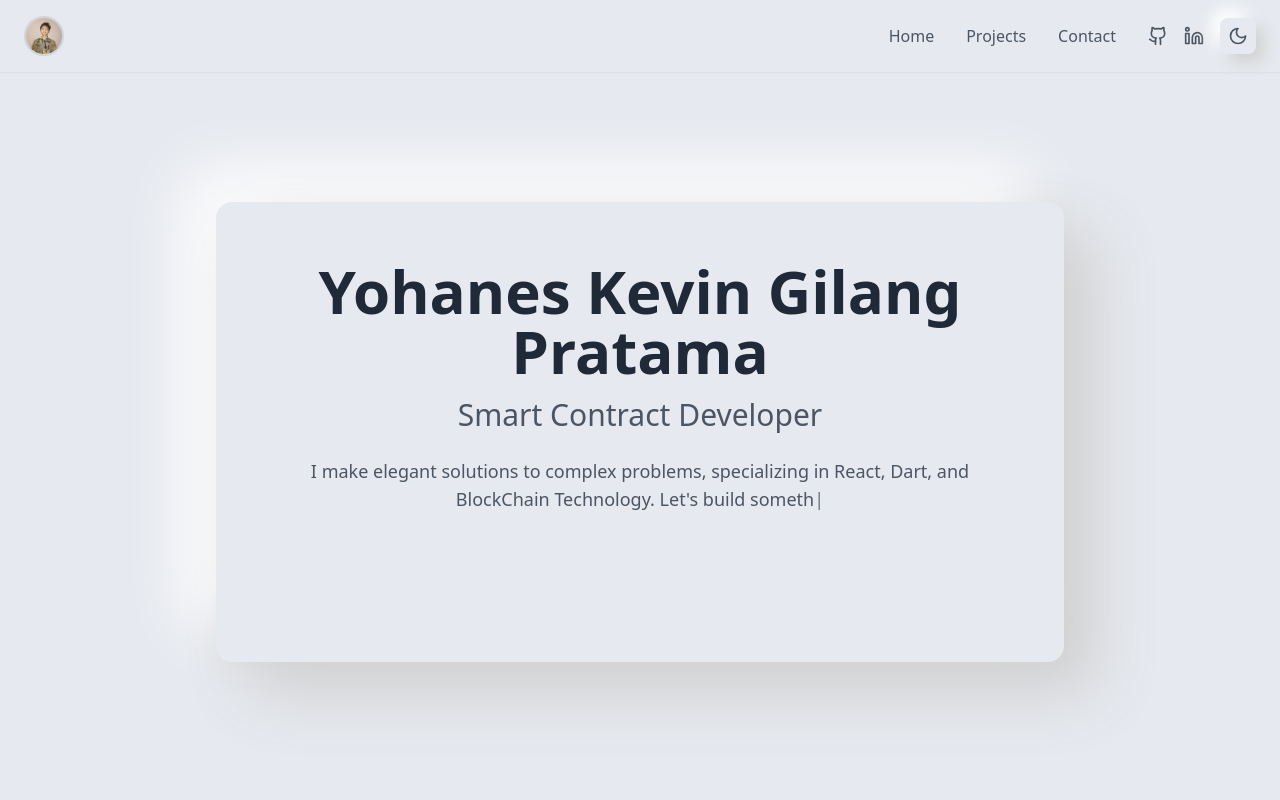
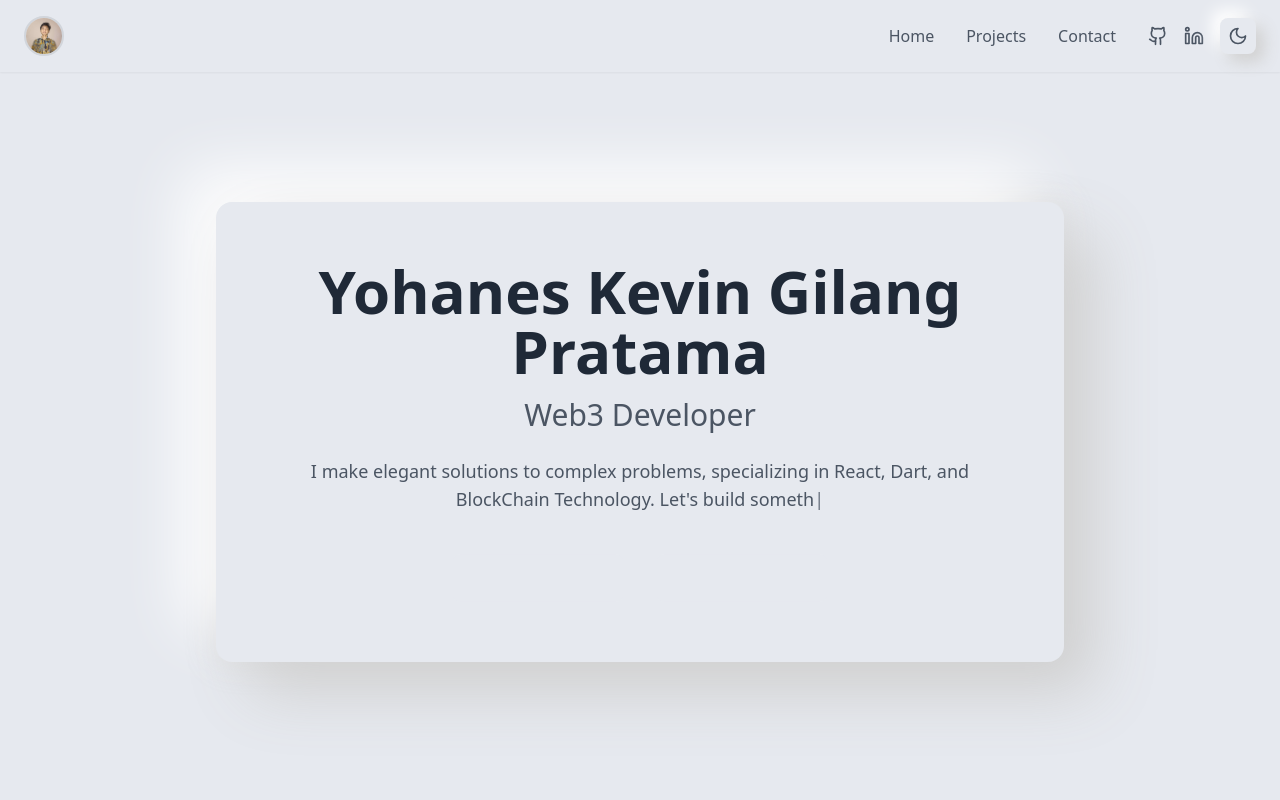
Before and after one commit to Kevin5621/yohanes-kevin-portofolio, a React (Vite) app: page / in a window 1280 px wide. Shown: the top 800 px of the page. Built offline with nearby package versions, Linux system fonts and the light colour scheme.

Commit message:
adjust - job

```diff
--- a/src/components/Hero.tsx
+++ b/src/components/Hero.tsx
@@ -149,7 +149,7 @@ const Hero = () => {
 
               <div className="w-full">
                 <Typewriter
-                  text="Smart Contract Developer"
+                  text="Web3 Developer"
                   delay={1900}
                   className="block text-lg sm:text-2xl md:text-3xl text-gray-600 dark:text-gray-300 mb-6"
                 />
```
